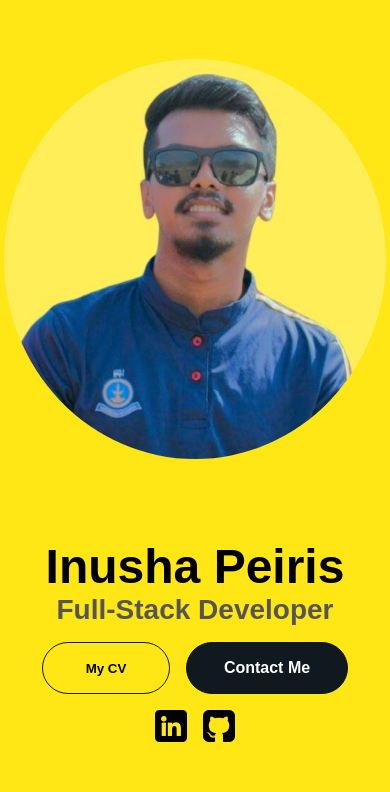
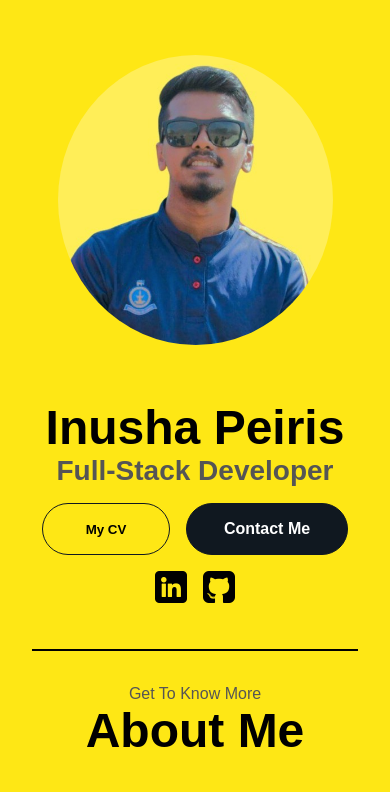
Before and after one commit to inushaPeiris/portfolio, a React (Vite) app: page / in a window 390 px wide. Shown: the top 792 px of the page. Built offline with nearby package versions, Linux system fonts and the light colour scheme; a web font is replaced by a local one.

Commit message:
change css

```diff
--- a/src/styles.css
+++ b/src/styles.css
@@ -120,13 +120,14 @@ section {
 
 .picture {
   display: flex;
-  width: 200px;
-  height: 200px;
-  margin: auto 0;
+  justify-content: center;
+  align-items: center;
 }
 
 .my-picture {
   border-radius: 50%;
+  width: 380px;
+  height: 400px;
 }
 
 .highlight {
@@ -230,8 +231,6 @@ section {
 #about {
   position: relative;
   border-bottom: 2px solid black;
-  /* display: flex;
-  flex-wrap: wrap; */
 }
 
 .section__text__p1 {
@@ -472,7 +471,6 @@ article .icon {
 /* FOOTER SECTION */
 
 footer {
-  height: 26vh;
   margin: 0 1rem;
 }
 
@@ -512,7 +510,7 @@ footer p {
     margin: 0.4rem;
   }
   .contact-info-container p {
-    font-size: x-small;
+    font-size: small;
   }
   .contact-icon {
     height: 1.5rem;
@@ -520,7 +518,39 @@ footer p {
   .email-icon {
     height: 2rem;
   }
+
+  /* changing profile picture size  */
+  #hero {
+    gap: 0rem;
+    padding: 0;
+    padding-bottom: 5vh;
+    border-bottom: 2px solid black;
+  }
+  .my-picture {
+    width: 275px;
+    height: 290px;
+  }
+
+  /* reduce the spacing between hero and about  */
+  #about {
+    padding-top: 4vh;
+  }
+
+  /* changing footer text  */
+  footer p {
+    text-align: center;
+    font-size: small;
+  }
+
+  /* fixing footer spacing  */
+  .contact-info-upper-container {
+    margin: 1.5rem auto;
+  }
+
 }
+
+
+
 
 /* for windowed screen */
 @media only screen and (min-width: 769px) and (max-width: 1200px) {
```
